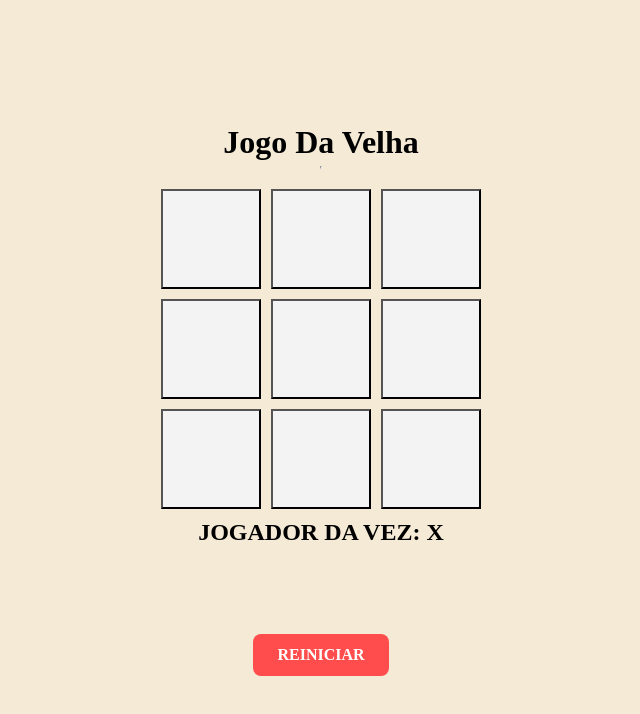
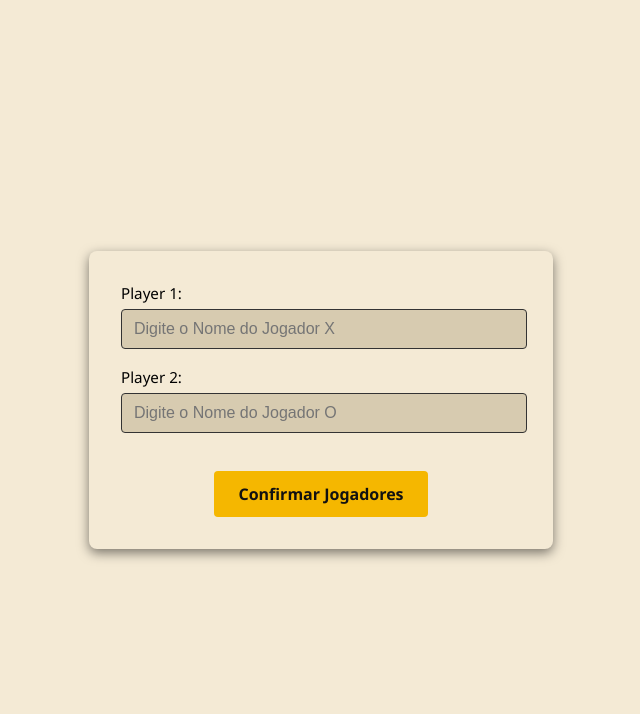
Before and after one commit to arthur-rmota/jogo-da-velha, a plain HTML site: page index.html in a window 1280 px wide. Shown: the whole page, without its empty margins (319-959 px from the left). Drawn offline with Linux system fonts and the light colour scheme.

Commit message:
adicionado a página inicial de personalização dos nomes

```diff
--- a/index.html
+++ b/index.html
@@ -1,34 +1,28 @@
 <!DOCTYPE html>
-<html lang="pt-br">
+<html lang="pt-BR">
 
 <head>
-  <meta charset="UTF-8">
-  <meta name="viewport" content="width=device-width, initial-scale=1.0">
-  <link href="style.css" rel="stylesheet">
-  <title>Jogo da Velha by: @arthur.rmota</title>
+    <meta charset="UTF-8">
+    <meta name="viewport" content="width=device-width, initial-scale=1.0">
+    <title>Jogo da Velha by: @arthur.rmota </title>
+    <link rel="stylesheet" href="styleIndex.css">
 </head>
 
 <body>
-  <main>
-    <h1> Jogo Da Velha </h1>
-    <hr>
-    <div class="game">
-      <button data-i="1"></button>
-      <button data-i="2"></button>
-      <button data-i="3"></button>
-      <button data-i="4"></button>
-      <button data-i="5"></button>
-      <button data-i="6"></button>
-      <button data-i="7"></button>
-      <button data-i="8"></button>
-      <button data-i="9"></button>
-    </div>
-    <h2 class="currentPlayer"></h2>
-    <h2 class="result"></h2>
-    <button class="restart">REINICIAR</button>
-  </main>
-
-  <script src="sript.js"></script>
+    <div class="form">
+        <div class="jogadores">
+            <div>
+                <label for="nome">Player 1:</label>
+                <input type="text" required id="player1" placeholder="Digite o Nome do Jogador X">
+            </div>
+            <div>
+                <label for="nome">Player 2:</label>
+                <input type="text" required id="player2" placeholder="Digite o Nome do Jogador O">
+            </div>
+            <a href="game.html" class="botao" id="confirmar">Confirmar Jogadores</a>
+        </div>
+        </main>
+<script src="index.js"></script>
 </body>
 
 </html>
--- /dev/null
+++ b/index.js
@@ -0,0 +1,18 @@
+const confirmar = document.getElementById("confirmar");
+
+confirmar.addEventListener("click", () => {
+    const jogador1 = document.getElementById("player1").value.trim();
+    const jogador2 = document.getElementById("player2").value.trim();
+
+    if (!jogador1 || !jogador2) {
+        alert("Preencha o nome dos dois jogadores!");
+        return;
+    }
+
+    // Salva os nomes no localStorage
+    localStorage.setItem("jogador1", jogador1);
+    localStorage.setItem("jogador2", jogador2);
+
+    // Redireciona para a página do jogo
+    window.location.href = "game.html";
+});
--- a/sript.js
+++ b/sript.js
@@ -17,11 +17,19 @@ let positions = [
   [3, 5, 7],
 ];
 
+const jogador1 = localStorage.getItem("jogador1") || "Jogador X";
+const jogador2 = localStorage.getItem("jogador2") || "Jogador O";
+
+
 function init() {
   gameOver = false;
   selected = [];
   player = "X";
-  currentPlayer.innerHTML = `JOGADOR DA VEZ: ${player}`;
+  if (player === "X") {
+    currentPlayer.innerHTML = `JOGADOR DA VEZ: ${jogador1}`;
+  } else {
+    currentPlayer.innerHTML = `JOGADOR DA VEZ: ${jogador2}`;
+  }
   resultDisplay.innerHTML = ""; // Limpa o resultado
 
   document.querySelectorAll(".game button").forEach((item) => {
@@ -43,8 +51,16 @@ function newMove(e) {
       check();
     }, 100);
 
-    player = player === "X" ? "O" : "X";
-    currentPlayer.innerHTML = `JOGADOR DA VEZ: ${player}`;
+    if (player === "X") {
+      player = "O"
+    } else {
+      player = "X"
+    }
+    if (player === "X") {
+      currentPlayer.innerHTML = `JOGADOR DA VEZ: ${jogador1}`
+    } else {
+      currentPlayer.innerHTML = `JOGADOR DA VEZ: ${jogador2}`
+    }
   }
 }
 
@@ -58,7 +74,11 @@ function check() {
 
   for (pos of positions) {
     if (pos.every((item) => items.includes(item))) {
-      resultDisplay.innerHTML = `O JOGADOR '${playerLastMove}' GANHOU!`;
+      if (playerLastMove === "X") {
+        resultDisplay.innerHTML = `PARABÉNS ${jogador1.toUpperCase()} VOCÊ GANHOU!`;
+      } else {
+        resultDisplay.innerHTML = `PARABÉNS ${jogador2.toUpperCase()} VOCÊ GANHOU!`;
+      }
       gameOver = true;
       return;
     }
--- /dev/null
+++ b/styleIndex.css
@@ -0,0 +1,76 @@
+ body {
+     margin: 0;
+     padding: 0;
+     font-family: 'Segoe UI', Tahoma, Geneva, Verdana, sans-serif;
+     background-color: #f4ead5;
+     color: black;
+     display: flex;
+     justify-content: center;
+     align-items: center;
+     height: 100vh;
+ }
+
+ .form {
+     background-color: transparent;
+     ;
+     padding: 32px;
+     border-radius: 8px;
+     box-shadow: 0 4px 12px rgba(0, 0, 0, 0.5);
+     width: 90%;
+     max-width: 400px;
+     text-align: center;
+ }
+
+ .form h1 {
+     margin-top: 0;
+     margin-bottom: 24px;
+     font-size: 1.8rem;
+     color: #f5b700;
+ }
+
+ .jogadores div {
+     margin-bottom: 18px;
+     text-align: left;
+ }
+
+ label {
+     display: block;
+     margin-bottom: 6px;
+     font-size: .95rem;
+     color: black;
+ }
+
+ input[type="text"] {
+     width: 95%;
+     padding: 10px 12px;
+     border: 1px solid #333;
+     border-radius: 4px;
+     background-color: #d7cbb0;
+     color: black;
+     font-size: 1rem;
+     transition: border-color .3s;
+     display: block;
+     margin: 0 auto;
+ }
+
+ input[type="text"]:focus {
+     border-color: #f5b700;
+     outline: none;
+ }
+
+ .botao {
+     display: inline-block;
+     margin-top: 20px;
+     padding: 12px 24px;
+     background-color: #f5b700;
+     color: #111;
+     text-decoration: none;
+     font-weight: bold;
+     border-radius: 4px;
+     transition: background-color .3s, transform .2s;
+ }
+
+ .botao:hover {
+     background-color: #e4a600;
+     transform: translateY(-2px);
+ }
```
Also changed, not shown: game.html (added, +34 -0 lines).
